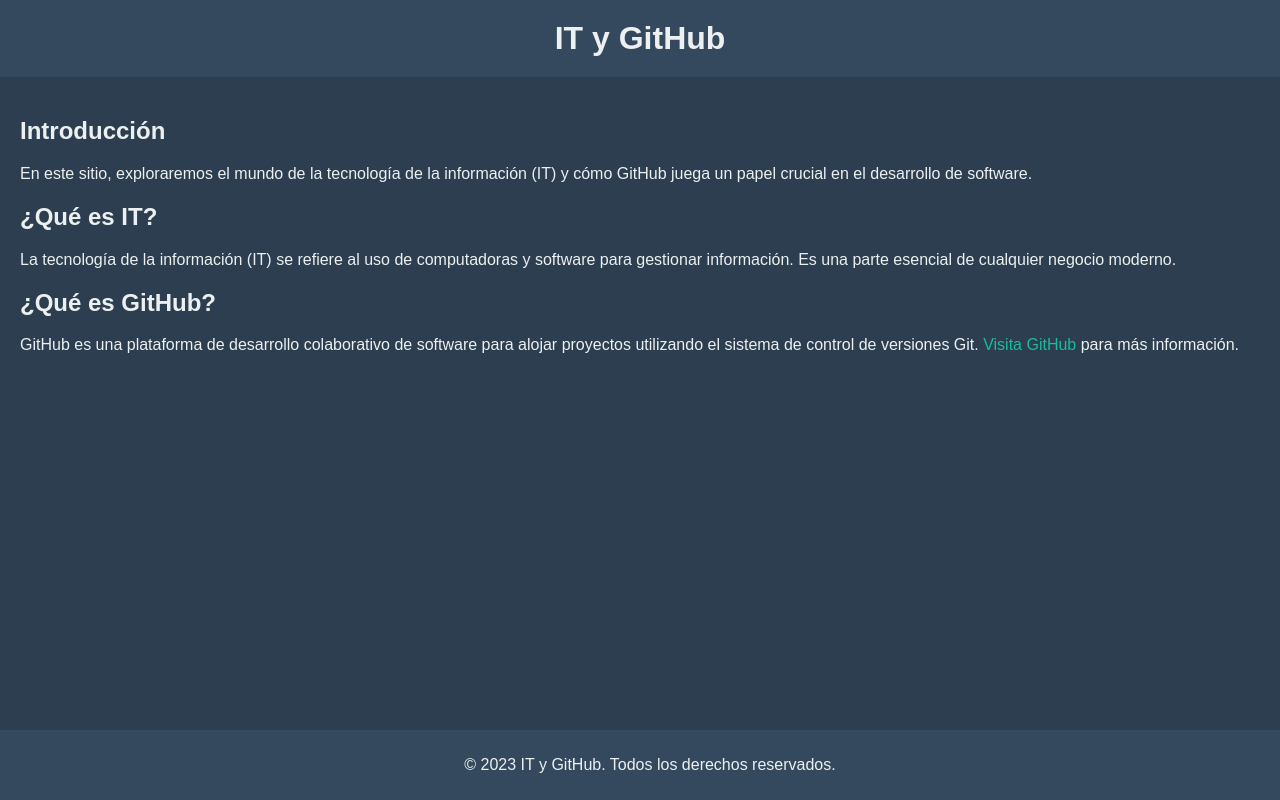
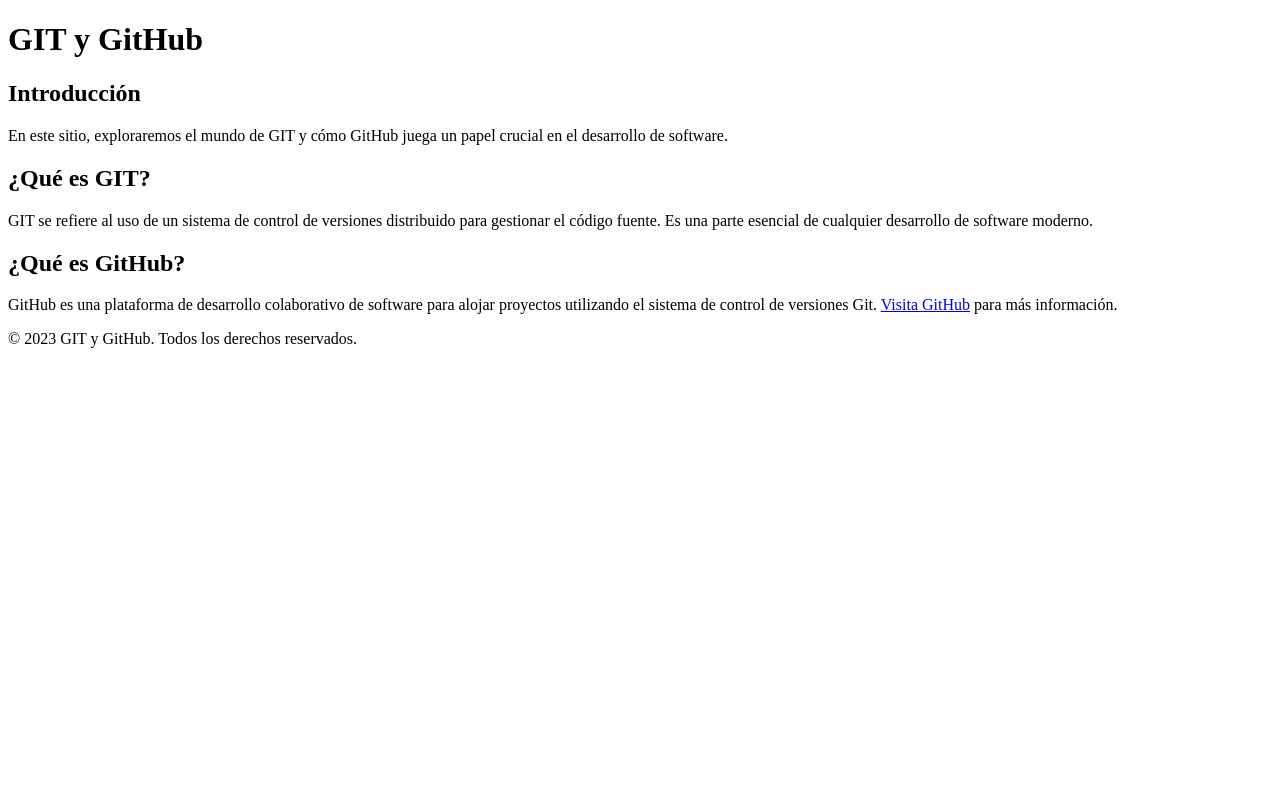
Before and after one commit to Joachot/Test, a plain HTML site: page index.html in a window 1280 px wide. Drawn offline with Linux system fonts and the light colour scheme.

Commit message:
Nuevo Html

```diff
--- a/index.html
+++ b/index.html
@@ -3,57 +3,22 @@
 <head>
     <meta charset="UTF-8">
     <meta name="viewport" content="width=device-width, initial-scale=1.0">
-    <title>IT y GitHub</title>
-    <style>
-        body {
-            background-color: #2c3e50;
-            color: #ecf0f1;
-            font-family: Arial, sans-serif;
-            margin: 0;
-            padding: 0;
-        }
-        header {
-            background-color: #34495e;
-            padding: 20px;
-            text-align: center;
-        }
-        header h1 {
-            margin: 0;
-        }
-        main {
-            padding: 20px;
-        }
-        footer {
-            background-color: #34495e;
-            padding: 10px;
-            text-align: center;
-            position: fixed;
-            width: 100%;
-            bottom: 0;
-        }
-        a {
-            color: #1abc9c;
-            text-decoration: none;
-        }
-        a:hover {
-            text-decoration: underline;
-        }
-    </style>
+    <title>GIT y GitHub</title>
 </head>
 <body>
     <header>
-        <h1>IT y GitHub</h1>
+        <h1>GIT y GitHub</h1>
     </header>
     <main>
         <h2>Introducción</h2>
-        <p>En este sitio, exploraremos el mundo de la tecnología de la información (IT) y cómo GitHub juega un papel crucial en el desarrollo de software.</p>
-        <h2>¿Qué es IT?</h2>
-        <p>La tecnología de la información (IT) se refiere al uso de computadoras y software para gestionar información. Es una parte esencial de cualquier negocio moderno.</p>
+        <p>En este sitio, exploraremos el mundo de GIT y cómo GitHub juega un papel crucial en el desarrollo de software.</p>
+        <h2>¿Qué es GIT?</h2>
+        <p>GIT se refiere al uso de un sistema de control de versiones distribuido para gestionar el código fuente. Es una parte esencial de cualquier desarrollo de software moderno.</p>
         <h2>¿Qué es GitHub?</h2>
         <p>GitHub es una plataforma de desarrollo colaborativo de software para alojar proyectos utilizando el sistema de control de versiones Git. <a href="https://github.com" target="_blank">Visita GitHub</a> para más información.</p>
     </main>
     <footer>
-        <p>&copy; 2023 IT y GitHub. Todos los derechos reservados.</p>
+        <p>&copy; 2023 GIT y GitHub. Todos los derechos reservados.</p>
     </footer>
 </body>
 </html>
```
